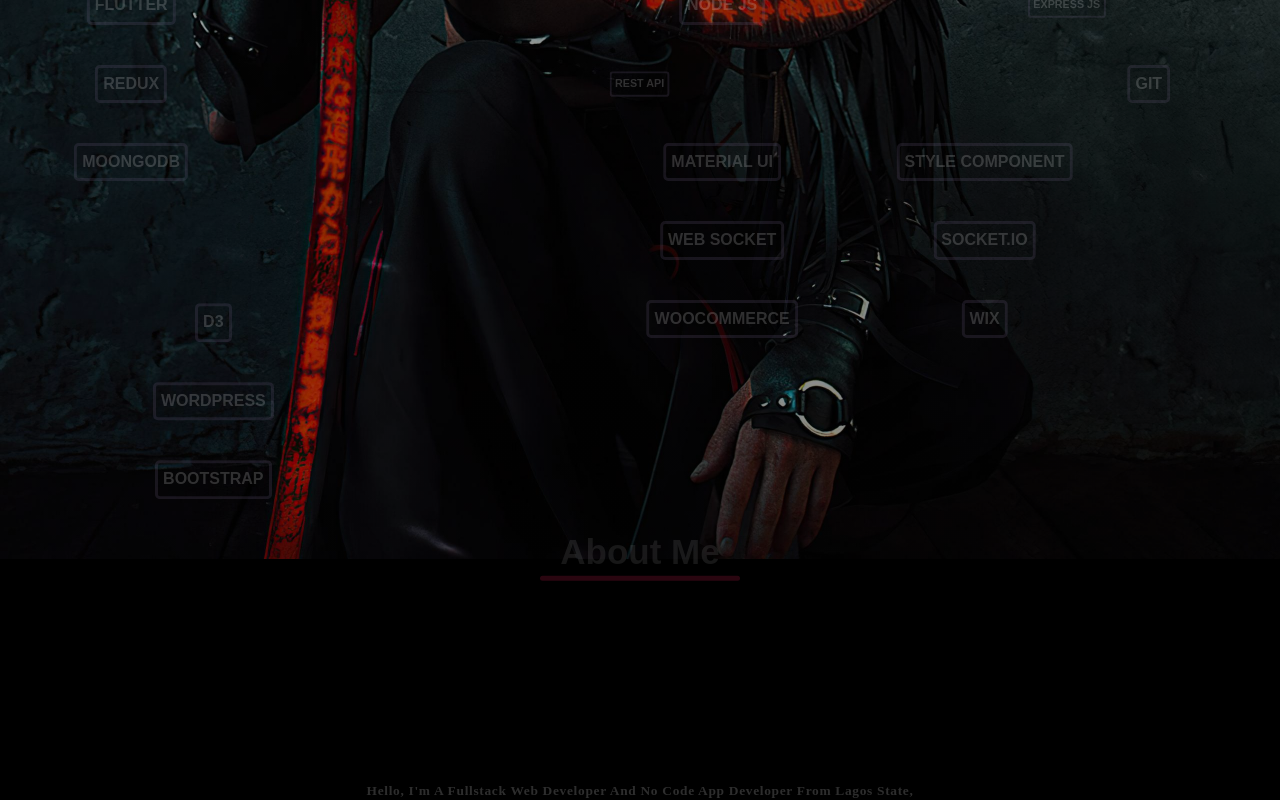
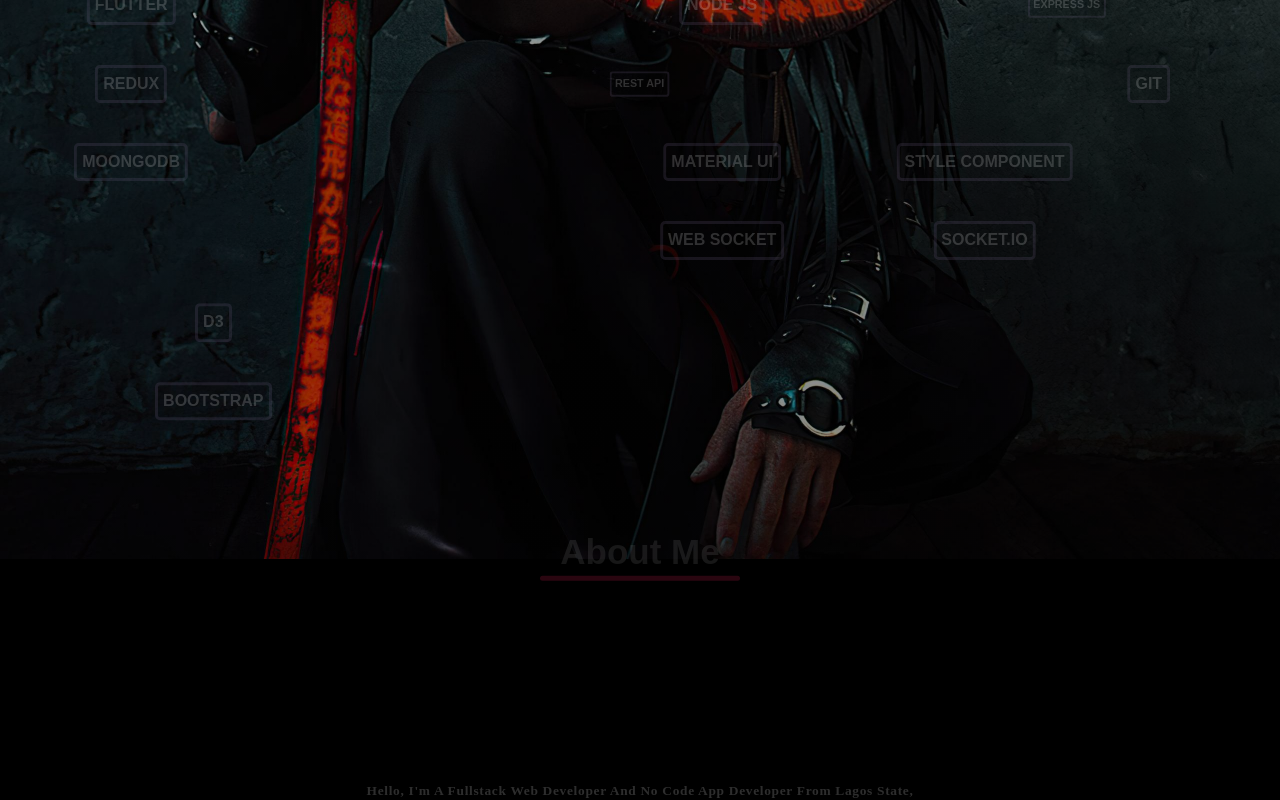
Before and after one commit to AkintanSeyi/myapp, a React (Create React App) app: page / in a window 1280 px wide. Shown: the part 1201-2001 px from the top of the page. Built offline with nearby package versions, Linux system fonts and the light colour scheme.

Commit message:
port2025

```diff
--- a/src/index3.js
+++ b/src/index3.js
@@ -296,16 +296,8 @@ contact form
                   <li data-aos="fade-right"  className="second-section__li">
                      {x}
                   </li>
-                  <li data-aos="fade-up"  className="second-section__li">
-                  {e}
-                    </li>
-                    <li data-aos="fade-left"  className="second-section__li">
-                   {f}
-                    </li>
 
-                    <li data-aos="fade-right"  className="second-section__li">
-                    {n}
-                    </li>
+
                   <li data-aos="fade-up"  className="second-section__li">
                   {i}
                   </li>
--- a/src/main.scss
+++ b/src/main.scss
@@ -514,6 +514,7 @@ position: absolute;
 width: 100vw;
 height: 130vh;
 font-size: 1.6rem;
+padding-bottom: 30px;
 
 //animation: set2 10s linear 1 ;
 
```
